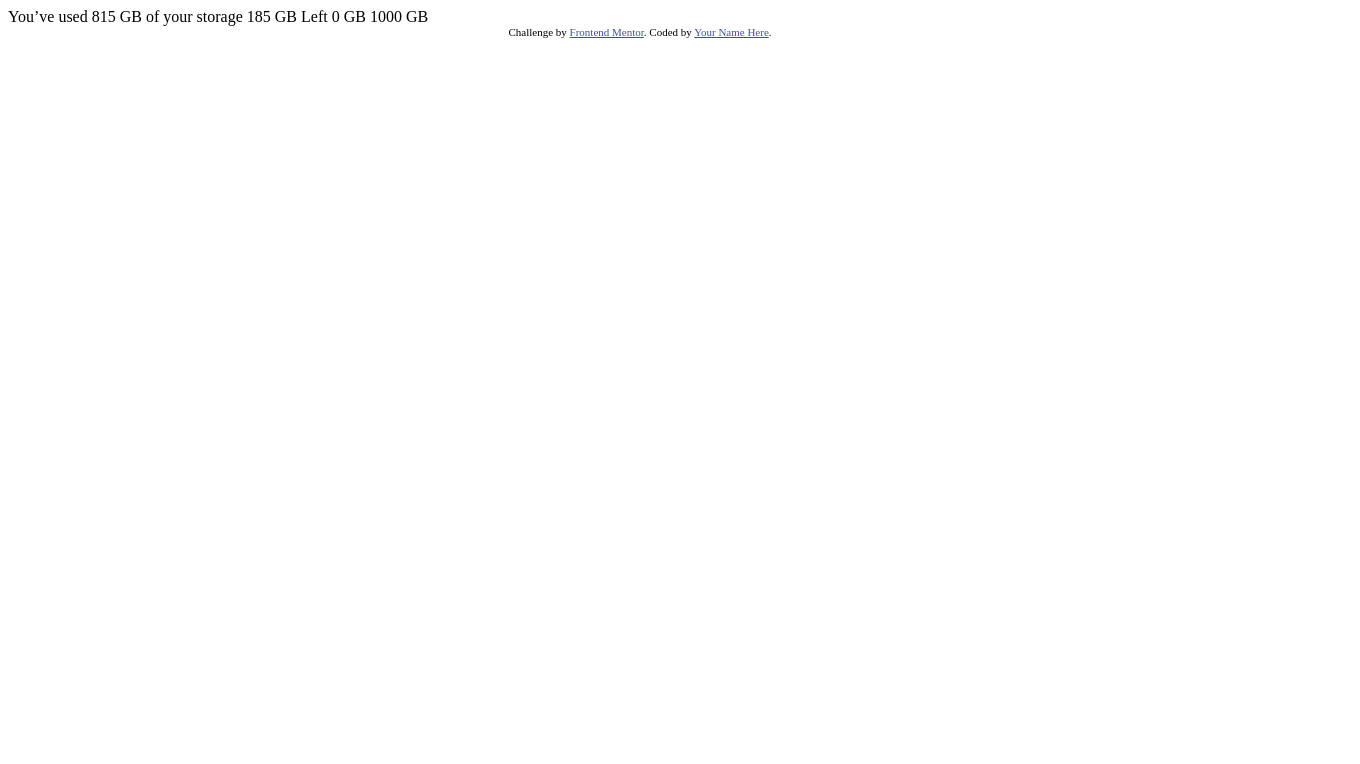
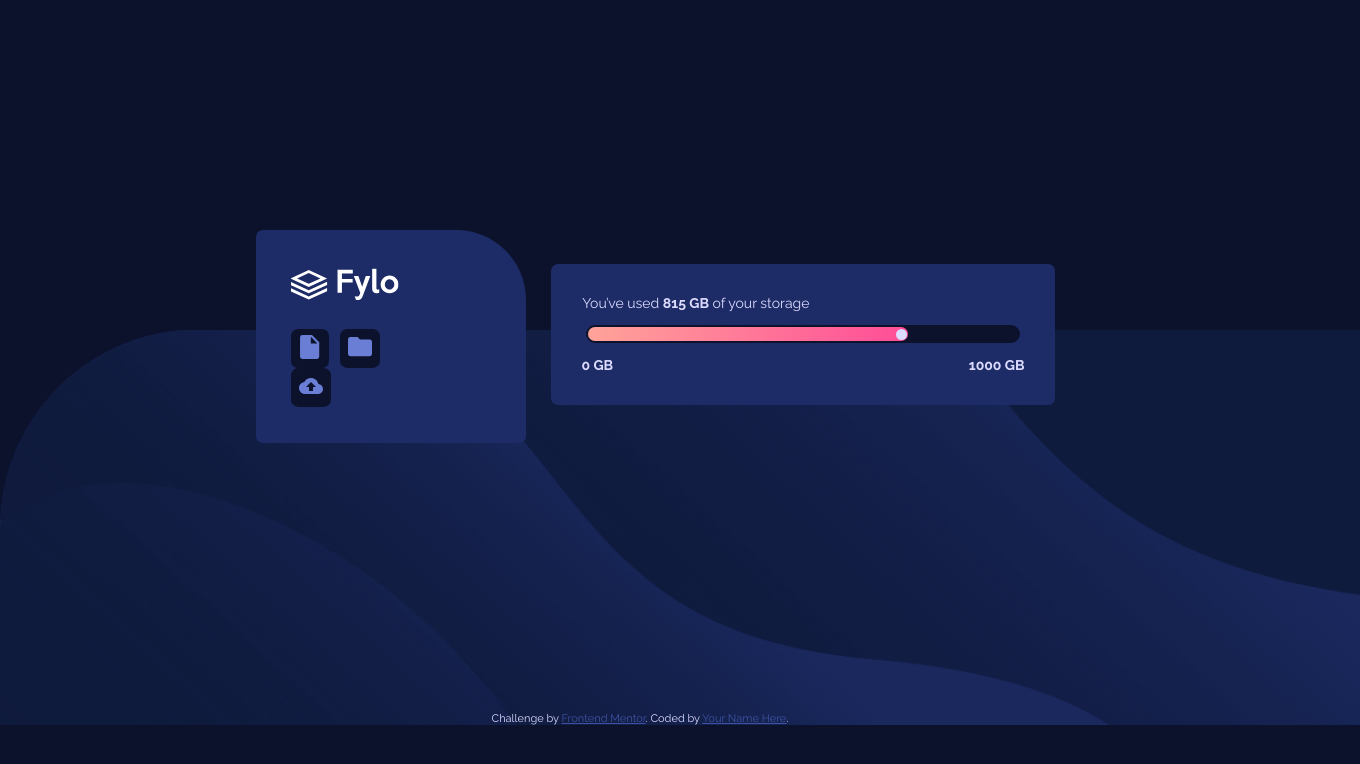
Before and after one commit to Pearlsky/Fylo-Data-Storage-Component, a plain HTML site: page index.html in a window 1280 px wide. Shown: the whole page, 1360 px wide, since content can reach past the window. Drawn offline with Linux system fonts and the light colour scheme.

Commit message:
Added css stylesheet and the updated html file

```diff
--- /dev/null
+++ b/css/styles.css
@@ -0,0 +1,150 @@
+html {
+    background-color: hsl(229, 57%, 11%);
+}
+
+body {
+    /* background-color: hsl(229, 57%, 11%); */
+    font-family: 'Raleway', sans-serif;
+    font-size: 14px;
+    text-align: center;
+    margin: 0;
+    color: hsl(243, 100%, 93%);
+    position: relative;
+}
+
+span {
+    font-weight: 700;
+}
+
+
+/* Background Section*/
+.background {
+    background: url('https://github.com/Pearlsky/Fylo-Data-Storage-Component/blob/master/images/bg-desktop.png?raw=true');
+    background-position: center;
+    background-size: cover;
+    padding-top: 125px;
+    height: 270px;
+    width: 1360px;
+    position: absolute;
+    bottom: 0;
+}
+
+
+/* Container Section */
+
+.big-container {
+    padding: 18% 20% 21%;
+    display: flex;
+}
+
+
+/* Brand Section */
+
+.brand-container {
+   padding: 34px 100px 36px 35px;
+   margin: auto 12.5px auto auto;
+   background-color: hsl(228, 56%, 26%);
+   border-radius: 7px 70px 7px 7px;
+   text-align: left;
+   position: relative;
+}
+
+.fylo-brand {
+    margin-bottom: 20px;
+    transform: scale(.8);
+    position: relative;
+    right: 0.9rem;
+}
+
+.icon-file {
+    padding: 6px 9px;
+    position: relative;
+    top: 2px;
+    border-radius: 7px;
+    margin-right: 7px;;
+
+}
+
+.icon-file, .icon-folder, .icon-upload {
+    display: inline-block;
+    background-color: hsl(229, 57%, 11%);
+}
+
+.icon-folder, .icon-upload {
+    padding: 8px;
+    border-radius: 7.3px;
+}
+
+.icon-folder {
+    margin-right: 7px;
+}
+
+img[alt^="upload"] {
+    padding: 2px 0;
+}
+
+
+/* Storage Usage Section */
+
+.storage-details-container {
+    padding: 17.5px 35px;
+    margin: 33.3px auto auto 12.5px;
+    background-color: hsl(228, 56%, 26%);
+    border-radius: 7px;
+    position: relative;
+}
+
+.storage-details-container p:nth-of-type(2) {
+    position: relative;
+    right: 11rem;
+}
+
+.storage-details-container p:nth-of-type(3) {
+    position: relative;
+    left: 11rem;
+}
+
+.storage-capacity-text {
+    display: inline-block;
+}
+
+.usage-meter {
+    height: 1rem;
+    width: 27rem;
+    border-radius: 15px;
+    background-color: hsl(229, 57%, 11%);
+    padding: 2px 0 0 2px;
+}
+
+.used-meter-bar {
+    height: 0.8rem;
+    width: 20rem;
+    border-radius: inherit;
+    background: linear-gradient(90deg, hsl(6, 100%, 80%), hsl(335, 100%, 65%));
+    padding-top: 1.5px;
+}
+
+.used-meter-peak {
+    height: 0.7rem;
+    width: 0.7rem;
+    background-color: hsl(243, 100%, 93%);
+    border-radius: 50%;
+    position: relative;
+    left: 19.25rem;
+}
+
+.used-text {
+    position: relative;
+    right: 6.7rem;
+}
+
+
+/* Attribution Section  */
+
+.attribution {
+    font-size: 11px;
+    position: relative;
+ }
+.attribution a {
+    color: hsl(228, 45%, 44%);
+ }
--- a/index.html
+++ b/index.html
@@ -1,31 +1,77 @@
 <!DOCTYPE html>
 <html lang="en">
-<head>
-  <meta charset="UTF-8">
-  <meta name="viewport" content="width=device-width, initial-scale=1.0"> <!-- displays site properly based on user's device -->
+  <head>
+    <meta charset="UTF-8" />
+    <meta name="viewport" content="width=device-width, initial-scale=1.0" />
+    <!-- displays site properly based on user's device -->
 
-  <link rel="icon" type="image/png" sizes="32x32" href="./images/favicon-32x32.png">
+    <!-- Google Fonts -->
+    <link
+      href="https://fonts.googleapis.com/css2?family=Raleway:wght@400;700&display=swap"
+      rel="stylesheet"
+    />
 
-  <title>Frontend Mentor | Fylo data storage component</title>
+    <!-- Favicon Link -->
+    <link
+      rel="icon"
+      type="image/png"
+      sizes="32x32"
+      href="./images/favicon-32x32.png"
+    />
 
-  <!-- Feel free to remove these styles or customise in your own stylesheet 👍 -->
-  <style>
-    .attribution { font-size: 11px; text-align: center; }
-    .attribution a { color: hsl(228, 45%, 44%); }
-  </style>
-</head>
-<body>
+    <!-- Bootstrap CSS -->
+    <!-- <link
+      rel="stylesheet"
+      href="https://stackpath.bootstrapcdn.com/bootstrap/4.5.2/css/bootstrap.min.css"
+      integrity="sha384-JcKb8q3iqJ61gNV9KGb8thSsNjpSL0n8PARn9HuZOnIxN0hoP+VmmDGMN5t9UJ0Z"
+      crossorigin="anonymous"
+    /> -->
 
-  You’ve used 815 GB of your storage
+    <!-- CSS Stylesheets -->
+    <link rel="stylesheet" href="css/styles.css" />
 
-  185 GB Left
+    <title>Frontend Mentor | Fylo data storage component</title>
+  </head>
+  <body>
+    <!-- Background Section -->
+    <div class="background"></div>
 
-  0 GB
-  1000 GB
+    <!-- Content Section -->
+    <div class="big-container">
+      <div class="brand-container">
+        <div class="fylo-brand">
+          <img src="images\logo.svg" alt="fylo-brand-icon" />
+        </div>
+        <div class="icon-file">
+          <img src="images\icon-document.svg" alt="file-icon" />
+        </div>
+        <div class="icon-folder">
+          <img src="images\icon-folder.svg" alt="folder-icon" />
+        </div>
+        <div class="icon-upload">
+          <img src="images\icon-upload.svg" alt="upload-icon" />
+        </div>
+      </div>
 
-  <div class="attribution">
-    Challenge by <a href="https://www.frontendmentor.io?ref=challenge" target="_blank">Frontend Mentor</a>.
-    Coded by <a href="#">Your Name Here</a>.
-  </div>
-</body>
+      <div class="storage-details-container">
+        <!-- <p class="unused-text">185 GB Left</p> -->
+        <p class="used-text">You’ve used <span>815 GB</span> of your storage</p>
+        <div class="usage-meter">
+          <div class="used-meter-bar">
+            <div class="used-meter-peak"></div>
+          </div>
+        </div>
+        <p class="storage-capacity-text"><span>0 GB</span></p>
+        <p class="storage-capacity-text"><span>1000 GB</span></p>
+      </div>
+    </div>
+
+    <!-- Attribution Section -->
+    <div class="attribution">
+      Challenge by
+      <a href="https://www.frontendmentor.io?ref=challenge" target="_blank"
+        >Frontend Mentor</a
+      >. Coded by <a href="#">Your Name Here</a>.
+    </div>
+  </body>
 </html>
```
